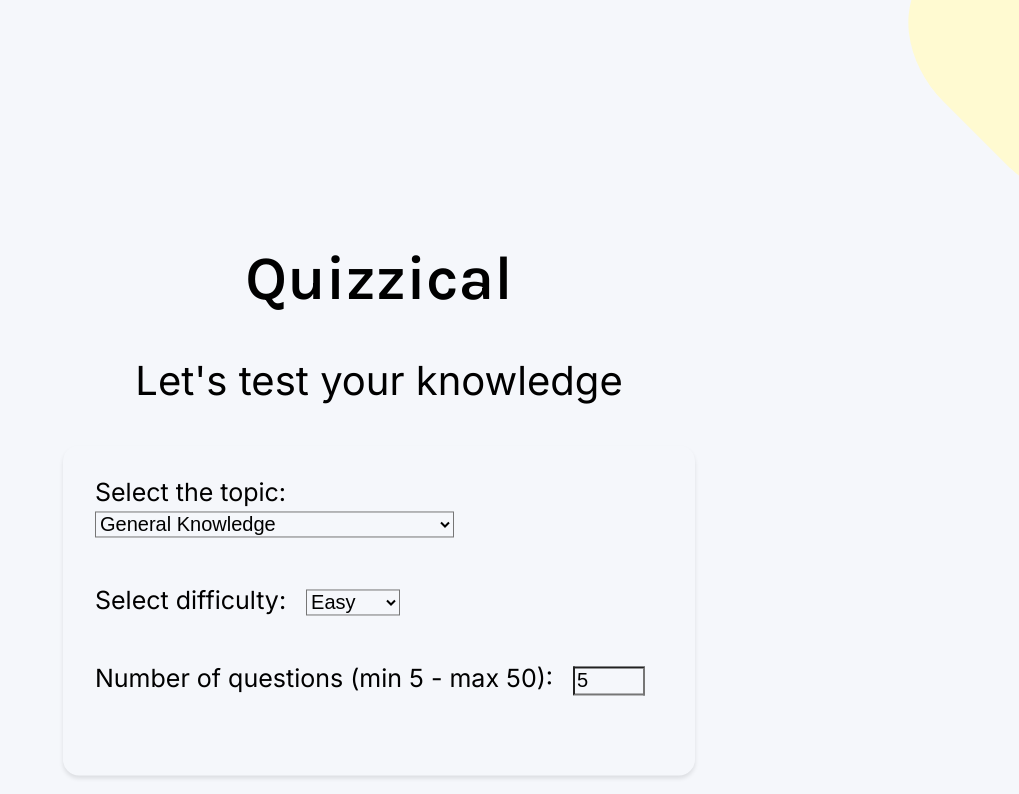
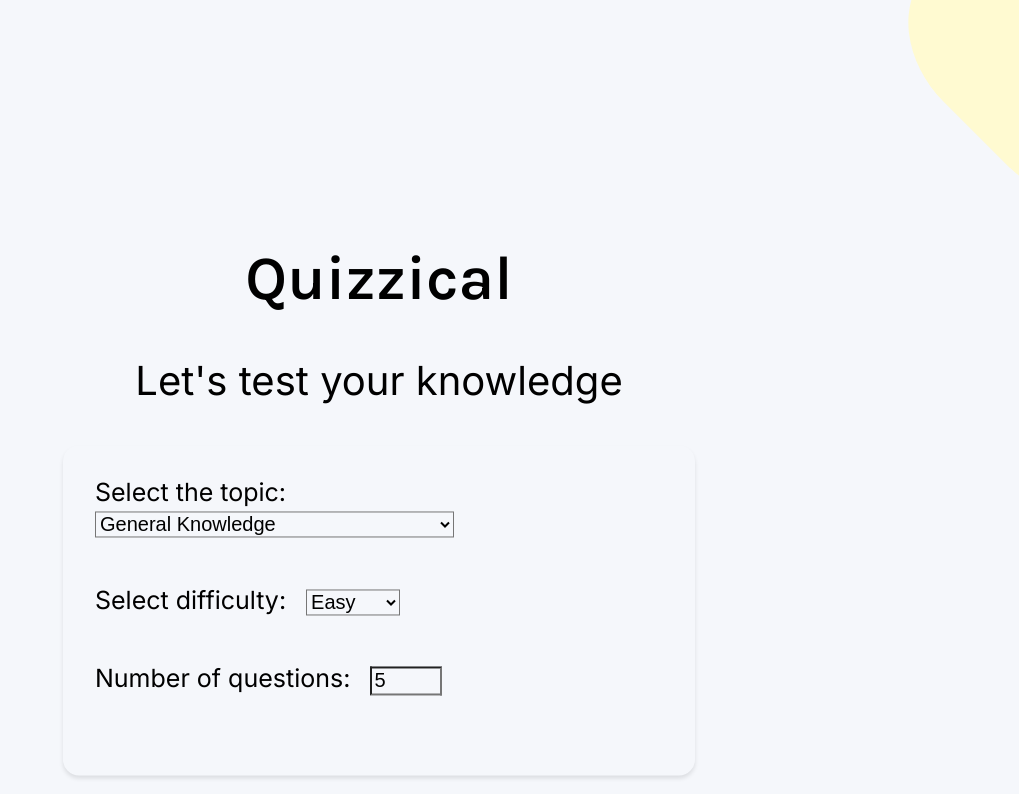
Before and after one commit to BlakeMack/quiz-app-react, a React (Vite) app: page / in a window 1280 px wide. Shown: the top 794 px of the page, without its empty margins (261-1280 px from the left). Built offline with nearby package versions, Linux system fonts and the light colour scheme.

Commit message:
removed min max description from number of questions form text

```diff
--- a/src/components/Start.jsx
+++ b/src/components/Start.jsx
@@ -40,7 +40,7 @@ export default function Start (props) {
           </select>
       </div>
       <div className="form-option">
-      <label htmlFor="amount">Number of questions (min 5 - max 50):</label>
+      <label htmlFor="amount">Number of questions:</label>
         <input type="number" min={5} max={50} name="amount" id="amount" value={props.value.amount} onChange={props.handleChange} />
       </div>
     </form>
```
